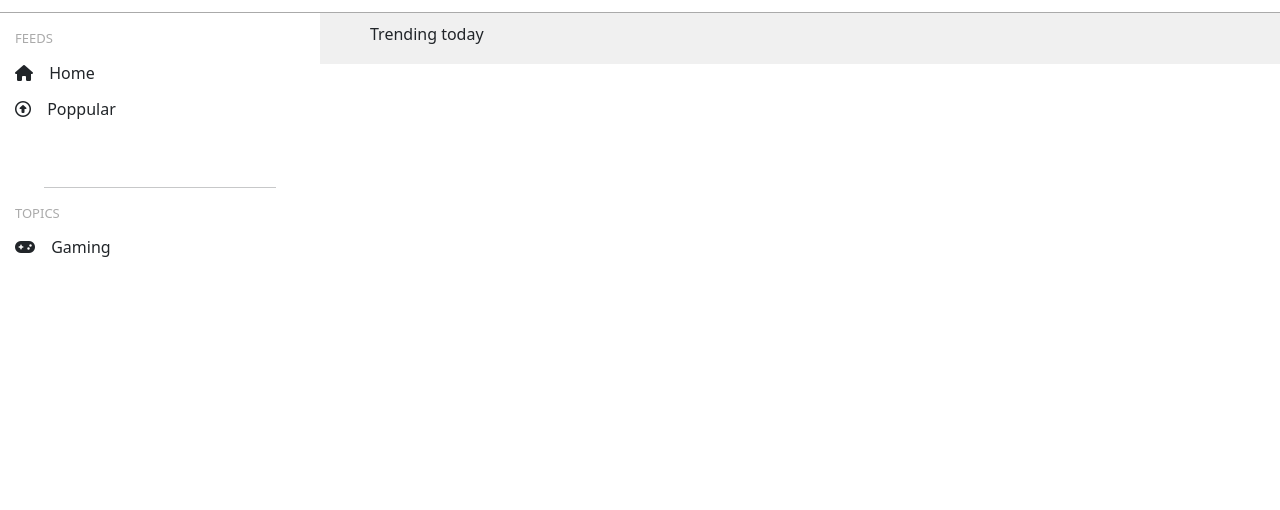
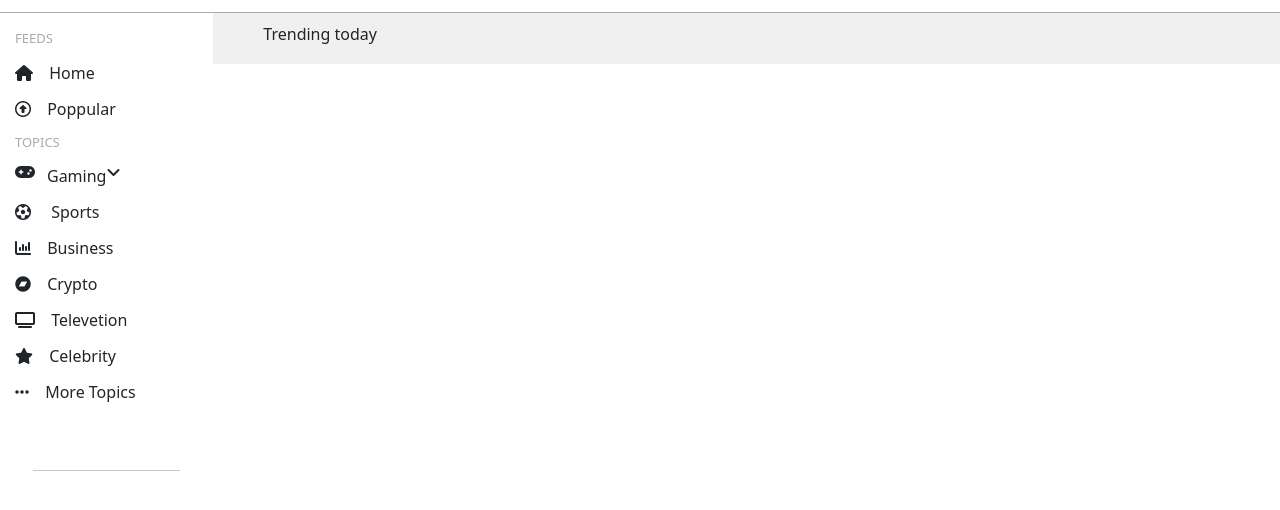
Before and after one commit to KOOHIIii/Clone_Project_01, a plain HTML site: page index.html in a window 1280 px wide. Shown: the part 84-594 px from the top of the page. Drawn offline with nearby package versions, Linux system fonts and the light colour scheme.

Commit message:
update left box

```diff
--- a/index.html
+++ b/index.html
@@ -52,34 +52,84 @@
     <section>
       <div class="container mainContain">
         <div class="row">
-          <div class="col-md-3 leftBox">
+          <!-- start box left side -->
+          <div class="col-md-2 leftBox">
+            <!-- feeds title -->
             <dive class="text">FEEDS</dive>
+
+            <!-- home box -->
             <div class="home">
               <i class="fa fa-home" aria-hidden="true"></i>
               <div class="textHome">Home</div>
             </div>
 
+            <!-- poppular box -->
             <div class="poppular">
               <i class="fa fa-arrow-circle-o-up" aria-hidden="true"></i>
               <div class="textPop">Poppular</div>
             </div>
 
-            <div class="line">
-              <hr />
-            </div>
-
+            <!-- topic title -->
             <div class="topic">
               <div class="text">TOPICS</div>
             </div>
 
+            <!-- gaming box -->
             <div class="gaming">
               <i class="fa fa-gamepad" aria-hidden="true"></i>
               <div class="textGaming">Gaming</div>
+              <i class="fa fa-angle-down test" aria-hidden="true"></i>
+            </div>
+
+            <!-- sport box -->
+            <div class="sport">
+              <i class="fa fa-futbol-o" aria-hidden="true"></i>
+              <div class="textSport">Sports</div>
+            </div>
+
+            <!-- business box -->
+            <div class="business">
+              <i class="fa fa-bar-chart" aria-hidden="true"></i>
+              <div class="textBusiness">Business</div>
+            </div>
+
+            <!-- crypto box -->
+            <div class="crypto">
+              <i class="fa fa-bandcamp" aria-hidden="true"></i>
+              <div class="textCrypto">Crypto</div>
+            </div>
+
+            <!-- televetion box -->
+            <div class="televetion">
+              <i class="fa fa-television" aria-hidden="true"></i>
+              <div class="textTv">Televetion</div>
+            </div>
+
+            <!-- celebrity box -->
+            <div class="celebrity">
+              <i class="fa fa-star" aria-hidden="true"></i>
+              <div class="textCelebrity">Celebrity</div>
+            </div>
+
+            <!-- more box -->
+            <div class="moreTopics">
+              <i class="fa fa-ellipsis-h" aria-hidden="true"></i>
+              <div class="textTopics">More Topics</div>
+            </div>
+
+            <!-- line box -->
+            <div class="line">
+              <hr />
             </div>
           </div>
-          <div class="col-md-9 rightBox">
+
+          <!-- end box left side -->
+
+          <!-- start box right side -->
+          <div class="col-md-10 rightBox">
             <h6>Trending today</h6>
           </div>
+          <!-- end box right side -->
         </div>
       </div>
     </section>
--- a/style.css
+++ b/style.css
@@ -158,6 +158,7 @@ section .mainContain .row .leftBox .line hr {
 
 /* start gaming label */
 section .mainContain .row .leftBox .gaming {
+  display: flex;
   margin-top: 12px;
 }
 section .mainContain .row .leftBox .gaming i {
@@ -167,3 +168,90 @@ section .mainContain .row .leftBox .gaming i {
 section .mainContain .row .leftBox .gaming .textGaming {
   display: inline-block;
 }
+/* end gaming label */
+
+/* start sport label */
+section .mainContain .row .leftBox .sport {
+  margin-top: 12px;
+}
+section .mainContain .row .leftBox .sport i {
+  display: inline-block;
+  width: 32px;
+  padding-right: 12px;
+}
+section .mainContain .row .leftBox .sport .textSport {
+  display: inline-block;
+}
+/* end sport label */
+
+/* start business label */
+section .mainContain .row .leftBox .business {
+  margin-top: 12px;
+}
+section .mainContain .row .leftBox .business i {
+  display: inline-block;
+  width: 38;
+  padding-right: 12px;
+}
+section .mainContain .row .leftBox .business .textBusiness {
+  display: inline-block;
+}
+/* end business label */
+
+/* start crypto label */
+section .mainContain .row .leftBox .crypto {
+  margin-top: 12px;
+}
+section .mainContain .row .leftBox .crypto i {
+  display: inline-block;
+  padding-right: 12px;
+}
+section .mainContain .row .leftBox .crypto .textCrypto {
+  display: inline-block;
+}
+/* end crypto label */
+
+/* start tv label */
+section .mainContain .row .leftBox .televetion {
+  margin-top: 12px;
+}
+section .mainContain .row .leftBox .televetion i {
+  display: inline-block;
+  padding-right: 12px;
+}
+section .mainContain .row .leftBox .televetion .textTv {
+  display: inline-block;
+}
+/* end tv label */
+
+/* start celebrity */
+section .mainContain .row .leftBox .celebrity {
+  margin-top: 12px;
+}
+section .mainContain .row .leftBox .celebrity i {
+  display: inline-block;
+  padding-right: 12px;
+}
+section .mainContain .row .leftBox .celebrity .textCelebrity {
+  display: inline-block;
+}
+/* end celebrity */
+
+/* start moretopic label */
+section .mainContain .row .leftBox .moreTopics {
+  margin-top: 12px;
+}
+section .mainContain .row .leftBox .moreTopics i {
+  display: inline-block;
+  padding-right: 12px;
+}
+section .mainContain .row .leftBox .moreTopics .textTopics {
+  display: inline-block;
+}
+
+/* end moretopic label */
+
+/* add margin title label */
+section .mainContain .row .leftBox .topic .text {
+  margin-top: 12px;
+}
```
